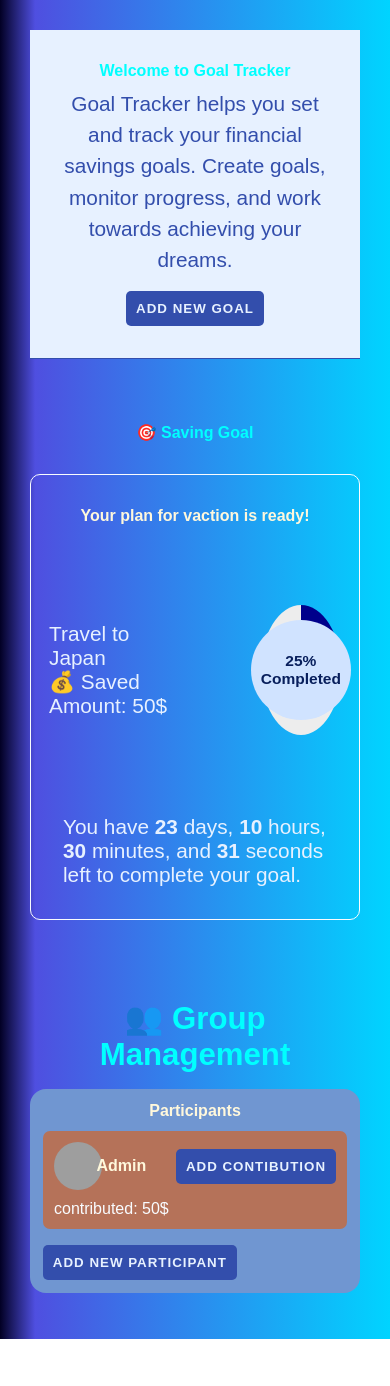
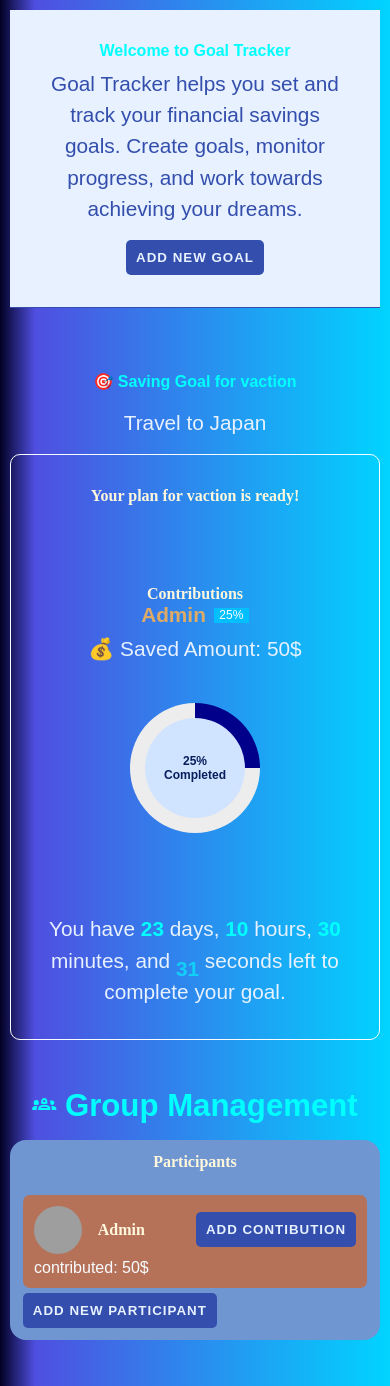
Before and after one commit to Johnnymedhane/Saving-Planer, a React (Create React App) app: page / in a window 390 px wide. Before the commit the page ends 1339 px from the top, so only its background shows below. Built offline with nearby package versions, Linux system fonts and the light colour scheme; grey boxes are pictures that could not be loaded.

Commit message:
add css for responsive

```diff
--- a/public/index.html
+++ b/public/index.html
@@ -24,7 +24,8 @@
       work correctly both with client-side routing and a non-root public URL.
       Learn how to configure a non-root public URL by running `npm run build`.
     -->
-    <title>React App</title>
+    <title>Saving Planer</title>
+    <link rel="stylesheet" href="https://fonts.googleapis.com/css2?family=Material+Symbols+Outlined:opsz,wght,FILL,GRAD@20..48,100..700,0..1,-50..200&icon_names=groups_2" />
   </head>
   <body>
     <noscript>You need to enable JavaScript to run this app.</noscript>
--- a/src/AddPersonForm.js
+++ b/src/AddPersonForm.js
@@ -1,37 +1,85 @@
 import { useState } from "react";
-import { Button } from "./App";
+import { Button } from "./Button";
 
 
 
 export function AddPersonForm({ onAddperson, id, closeForm }) {
   const [name, setName] = useState('');
-  const [image, setImage] = useState('');
+  const [image, setImage] = useState('https://i.pravatar.cc/48');
   const [amount, setAmount] = useState('');
-
-  const newPerson = {
-    name,
-    contribution: parseFloat(amount),
-    id: crypto.randomUUID(),
-    image: image || "https://i.pravatar.cc/48",
-  };
+  const [error, setError] =useState('')
 
 
 
-  function handleAddPerson() {
+
+
+  function handleAddPerson(e) {
+    e.preventDefault();
+
+    if (!name || !amount) {
+      setError("Please fill out all required fields.");
+      return;
+    }
+    const newPerson = {
+      name,
+      contribution: parseFloat(amount),
+      id: crypto.randomUUID(),
+      image:  `${image}?=${id}`,
+    };
+
     onAddperson(newPerson, id);
+
     setAmount('');
     setImage("https://i.pravatar.cc/48id");
     setName('');
+    setError('')
     closeForm(pre => !pre);
+  }
+  function handleContribution(e) {
+    let value = e.target.value.replace("$", '');
+    if(!/^\d*\.?\d*$/.test(value)){
+      setError("Please enter a valid number");
+      return;
+    }
+    if (value.length > 15) {
+      setError("Number is too large");
+      return;
+    }
+
+    setError("");
+    setAmount(value);
   }
 
   return (
-    <form>
+    <form onSubmit={handleAddPerson}>
       <h4> Add new participant to your goal</h4>
-      <label> Name: <input type="text" value={name} onChange={(e) => setName(e.target.value)} /></label>
-      <label> Image: <input type="text" value={image} onChange={(e) => setImage(e.target.value)} /></label>
-      <label> Contribution:<input type="number" value={amount} onChange={(e) => setAmount(e.target.value)} /></label>
-      <Button onclick={handleAddPerson}>Add Person</Button>
+      <label> Name:
+        <input type="text"
+         value={name}
+         onChange={(e) => setName(e.target.value)}
+         placeholder="name" />
+         </label>
+      <label> Image:
+        <input type="text"
+         value={image}
+         onChange={(e) => setImage(e.target.value)}
+         placeholder="https://i.pravatar.cc/48"/>
+         </label>
+      <label> Contribution:
+        <input className={error ? "invalid" : ""}
+        type="text"
+        value={amount}
+        onChange={handleContribution}
+       onFocus={(e) => {
+        if(amount) setAmount(amount.replace("$", ''))
+       }}
+      onBlur={(e) => {
+        if(amount && !amount.endsWith("$")) setAmount(`${amount}$`)
+      }}
+        placeholder="contribut Amount" />
+        </label>
+      {error && <p className="error">{error}</p>}
+      <Button type="submit">Add Person</Button>
     </form>
   );
 }
--- /dev/null
+++ b/src/Button.js
@@ -0,0 +1,3 @@
+export function Button({ children, onClick, type = "buttn" }) {
+  return <button className="button" type={type} onClick={onClick}>{children}</button>;
+}
--- a/src/CreateGoal.js
+++ b/src/CreateGoal.js
@@ -1,5 +1,5 @@
 import { useState } from "react";
-import { Button } from "./App";
+import { Button } from "./Button";
 
 export function CreateGoal({ onSubmit }) {
   const [goalName, setGoalName] = useState("");
--- a/src/Participante.js
+++ b/src/Participante.js
@@ -1,5 +1,5 @@
 import { useState } from "react";
-import { Button } from "./App";
+import { Button } from "./Button";
 
 
 
@@ -29,14 +29,14 @@ export function Participante({ participante, goalID, onUpdateContribution, id })
         <h3>{participante.name}</h3>
 
         <span> contributed: {participante.contribution}$</span>
-        <Button onclick={showDepositInput}>
+        <Button onClick={showDepositInput}>
           {showDeposit ? "Close" : " Add Contibution"}</Button>
       </div>
       {showDeposit &&
         <label>
           <input type="number" value={contributionAmount}
             onChange={(e) => setContributionAmount(e.target.value)} />
-          <Button onclick={addContribution}>Add</Button>
+          <Button onClick={addContribution}>Add</Button>
           <p className="error">{error}</p>
         </label>}
     </li>
--- a/src/Plan.js
+++ b/src/Plan.js
@@ -1,7 +1,8 @@
 import { useState, useEffect } from "react";
-import { Button } from "./App";
+import { Button } from "./Button";
 import { AddPersonForm } from "./AddPersonForm";
 import { Participante } from "./Participante";
+import { color } from "chart.js/helpers";
 
 export function Plan({ plan, onUpdateContribution, onAddperson }) {
   const [addPersonForm, setAddPersonForm] = useState(false);
@@ -55,17 +56,39 @@ export function Plan({ plan, onUpdateContribution, onAddperson }) {
 
   const showCelebration = star === 100;
 
+
+
   return (
     <li>
-      <h1> 🎯 Saving Goal </h1>
-
+      <h1> 🎯 Saving Goal for {plan.goalName} </h1>
+      <p>{plan.description}</p>
       <div className="indication">
         <h3>Your plan for {plan.goalName} is ready!</h3>
         <div className="description">
-          <div>
-            <p>{plan.description}</p>
+          <div className="contributions">
+              <h4>Contributions </h4>
+
+              <ul>
+               {plan.participants.map((p) => {
+                 const contributionPercentage = plan.savedAmount > 0
+                 ? (p.contribution / plan.targetAmount) * 100
+                 : 0;
+               return (
+                <li key={p.id}>
+                  <div className="percentage-contibution">
+                <p> <strong>{p.name} </strong></p>
+                 <div className="contribution-bar"
+                    style={{ width: `${contributionPercentage + 10}px` }}>
+                    <span>{contributionPercentage}%</span>
+                        </div>
+                  </div>
+                 </li>)
+                 })}
+                 </ul>
+
             <p> 💰 Saved Amount: {plan.savedAmount}$</p>
           </div>
+
           <div
             className="chart"
             style={{
@@ -83,7 +106,10 @@ export function Plan({ plan, onUpdateContribution, onAddperson }) {
         </p>
         {showCelebration && <h3 style={{ color: "gold" }}>🎉 Congratulations! Goal achieved! 🎉</h3>}
       </div>
-      <h2>👥 Group Management</h2>
+      <h2>
+      <span className="material-symbols-outlined">groups_2
+        </span> Group Management
+        </h2>
       <div className="group-management">
         <h3>Participants</h3>
         <ul>
--- a/src/index.css
+++ b/src/index.css
@@ -1,3 +1,7 @@
+
+
+@import url('https://fonts.googleapis.com/css2?family=Poppins:ital,wght@0,100;0,200;0,300;0,400;0,500;0,600;0,700;0,800;0,900;1,100;1,200;1,300;1,400;1,500;1,600;1,700;1,800;1,900&family=Roboto:ital,wght@0,100;0,300;0,400;0,500;0,700;0,900;1,100;1,300;1,400;1,500;1,700;1,900&display=swap');
+
 * {
   margin: 0;
   padding: 0;
@@ -12,10 +16,10 @@
   --color4:#E7F1FF;
   --color5:#f9fcff;
   --text:clamp(1.3rem, 0.185rem + 3.258vw, 0.95rem);
-  --small-text:clamp(0.970rem, 0.185rem + 3.258vw, 0.85rem)
+  --small-text:clamp(0.570rem, 0.185rem + 3.258vw, 0.75rem)
 }
 html{
-  font-family: Arial, Helvetica, sans-serif
+  font-family:  poppin, sans-serif
 
 }
 body{
@@ -33,17 +37,17 @@ rgba(2,0,36,1) 0%,
 }
 
 h1{
-  font-size: clamp(1.000rem, 0.185rem + 3.258vw, 2.625rem);
+  font-size: clamp(1.000rem, 0.185rem + 3.258vw, 3.625rem);
 }
 h2{
-  font-size: (1.000rem, 0.185rem + 3.258vw, 3.525rem);
+  font-size: (1.000rem, 0.185rem + 3.258vw, 3.625rem);
 }
 h3{
-  font-size: clamp(1.000rem, 0.185rem + 3.258vw, 1.835rem);
+  font-size: clamp(1.000rem, 0.185rem + 3.258vw, 2.835rem);
 
 }
 h4, h5, h6{
-  font-size: clamp(0.900rem, 0.185rem + 3.258vw, 1.125rem);
+  font-size: clamp(1.000rem, 0.185rem + 3.258vw, 1.525rem);
 }
 .App{
    min-height: 100vh;
@@ -54,8 +58,8 @@ form{
   position: relative;
   display: flex;
   margin: auto;
-  width:500px ;
-  margin-top: 15px;
+  max-width: 700px;
+  margin-top: 18px;
   flex-direction: column;
   justify-content: center;
   align-items: center;
@@ -65,7 +69,17 @@ form{
   font-size: var(--text);
   border: 1px solid var(--color5);
   box-shadow: 4px 4px 164px var(--color4);
+  transition: all 0.5s;
+  animation: form 0.5s linear;
 
+}
+@keyframes form {
+  from {
+    transform: translateX(100%);
+  }
+  to {
+    transform: translateX(0);
+  }
 }
  form label{
   display: flex;
@@ -79,10 +93,23 @@ form{
 h1, h2 {
 color: aqua;
 text-align: center;
+animation: headers 0.5s linear;
+
+}
+@keyframes headers {
+  from {
+    transform: translateX(-100%);
+    opacity: 0;
+  }
+  to {
+    transform: translateX(0);
+    opacity: 1;
+  }
 }
 h3, h4{
   color: cornsilk;
   text-align: center;
+  font-family: poppin;
 }
 
 .header {
@@ -90,8 +117,11 @@ h3, h4{
   padding: 2rem;
   background-color: var(--color4);
   border-bottom: 1px solid var(--color1);
+
 }
-
+strong{
+  color:aqua;
+}
 .header h1 {
   margin-bottom: 0.5rem;
 }
@@ -101,8 +131,18 @@ h3, h4{
   color: var(--color1);
   line-height: 1.5;
   margin-bottom: 1rem;
+  animation: head 0.6s linear;
 }
+@keyframes head {
+  from {
+    transform: translateY(-100%);
 
+  }
+  to {
+    transform: translateY(0);
+
+  }
+}
 
 .goal-form h2{
   margin-bottom: 2rem;
@@ -129,7 +169,7 @@ button:hover{
   background:var(--color3);
   color: var(--color1);
 }
-.goal-form button{
+form button{
  margin-top: 15px;
  margin-left: 50%;
 }
@@ -145,10 +185,13 @@ input,textarea{
 }
 
 .invalid {
-  border: 1px solid red;
+ border: 2px solid red;
 }
 
-
+.error{
+  color: red;
+  font-size: var(--small-text);
+}
 
 
 input:focus, textarea:focus{
@@ -163,7 +206,7 @@ input:focus, textarea:focus{
 
 
 .indication{
-  margin-top: 2rem;
+  margin-top: 1.6rem;
   margin-bottom: 5rem;
   display: flex;
   flex-direction: column;
@@ -177,12 +220,31 @@ input:focus, textarea:focus{
 }
 
  .goal-display h1{
-  margin-bottom: 1em;
+  margin-bottom: 1rem;
 
 
 }
+.goal-display p{
+  text-align: center;
+  line-height: 1.5;
+}
+.goal-display p strong:nth-child(4){
+  display:inline-block;
+  animation: sec 1s linear infinite;
+}
+@keyframes sec {
+  from {
+    transform: translateY(20px);
+    opacity: 0;
+  }
+  to {
+    transform: translateY(0);
+    opacity: 1;
+  }
+}
+
 .goal-display li{
-
+ margin-top: 1.5rem;
   list-style: none;
 }
 .description{
@@ -190,6 +252,40 @@ input:focus, textarea:focus{
   align-items: center;
   gap: 10vh;
 }
+.contributions{
+  display: flex;
+  flex-direction: column;
+  align-items: center;
+}
+.contributions li{
+  margin: 0 0 10px;
+}
+.contributions p {
+  line-height: normal;
+}
+.contributions p strong{
+  line-height: normal;
+  color: rgb(222, 171, 103);
+}
+
+.percentage-contibution {
+  display: flex;
+  gap: 8px;
+align-items: center;
+}
+.contribution-bar {
+
+  height: 15px;
+  background-color: rgb(0, 191, 255);
+
+  text-align: center;
+  color: var(--color5);
+  font-size: var(--small-text);
+
+}
+
+
+
 .chart{
   position: relative;
   width: 130px;
@@ -232,17 +328,18 @@ input:focus, textarea:focus{
   grid-template-columns: 0.8rem 1fr auto;
   align-items: center;
   margin-top: 0.7rem;
-  row-gap: 0.6rem;
+  row-gap: 0.3rem;
 max-width: 700px;
   padding: 0.7rem;
-  margin-bottom: 1rem;
+  margin-bottom: 0.3rem;
   border-radius: 7px;
   transition: 0.5s;
 }
-.participante label{
+.group-management label{
   display: flex;
-  justify-content: center;
+  margin-bottom: 10px;
   align-items: center;
+  gap: 15px;
 }
 .participante span{
   grid-row: 2;
@@ -253,10 +350,25 @@ max-width: 700px;
 .participante img{
   border-radius: 50%;
 }
-.group-management label{
 
-}
  label .error{
   color: red;
   font-size: var(--small-text);
 }
+
+@media  screen and (max-width:768px) {
+  body{
+    padding: 0 0 20px;
+  }
+form{
+  max-width: 600px;
+}
+.description{
+  flex-direction: column;
+  gap: 5vh;
+}
+.indication{
+  margin-bottom: 3rem;
+  margin-top: 1rem;
+}
+}
```
Also changed, not shown: src/App.js (+2 -5 lines).
